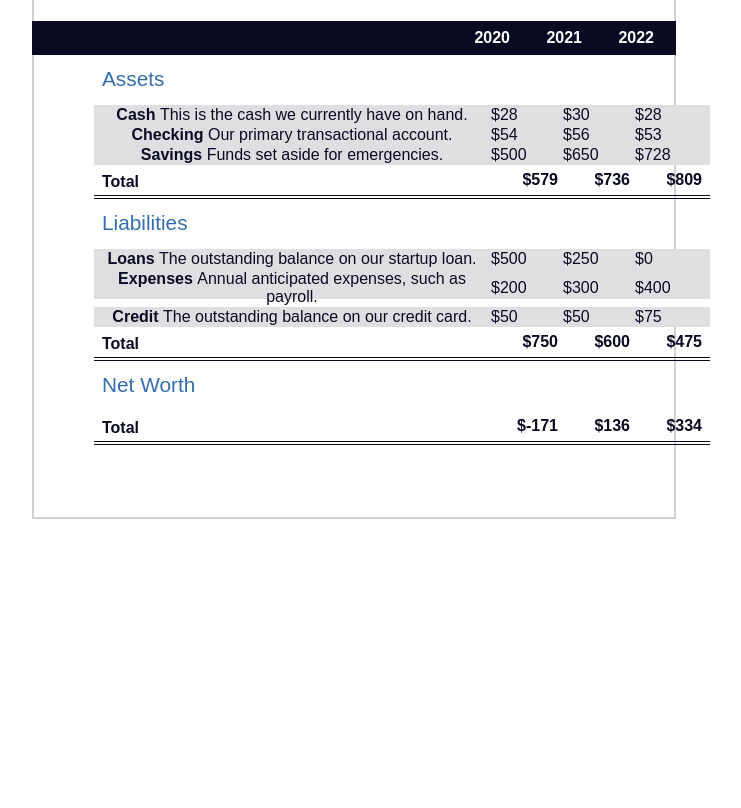
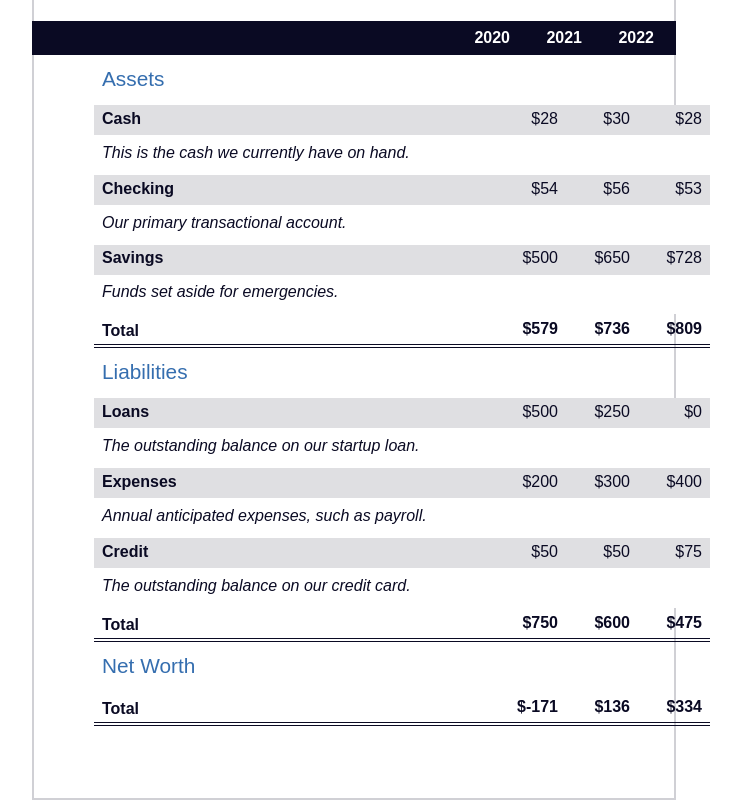
Before and after one commit to mdwasim74/balanceSheet, a plain HTML site: page index.html in a window 1280 px wide. Shown: the part 106-914 px from the top of the page, without its empty margins (286-1027 px from the left). Before the commit the page ends 800 px from the top, so only its background shows below. Drawn offline with Linux system fonts and the light colour scheme.

Commit message:
bug fixed

```diff
--- a/styles.css
+++ b/styles.css
@@ -92,9 +92,9 @@ section {
 
 /* Before you start diving in to the table itself, your span elements are currently bolded.
 The :not() pseudo-selector is used to target all elements that do not match the selector - in this case, any of your span elements that do not have the sr-only class. */
-span {
+/* span {
   font-weight: normal;
-}
+} */
 
 /* Set the border-collapse property to collapse, which will allow cell borders to collapse into a single border, instead of a border around each cell. Also set the border property to 0 to hide the borders themselves. */
 table {
@@ -161,3 +161,27 @@ tr.total:hover {
 tr.data {
   background-image: linear-gradient(to bottom, #dfdfe2 1.845rem, white 1.845rem);
 }
+
+tr.data th {
+  text-align: left;
+  padding-top: 0.3rem;
+  padding-left: 0.5rem;
+}
+
+tr.data th .description {
+  display: block;
+  font-style: italic;
+  font-weight: normal;
+  padding: 1rem 0 0.75rem;
+  margin-right: -13.5rem;
+}
+tr.data td {
+  vertical-align: top;
+  text-align: right;
+  padding: 0.3rem 0.25rem 0;
+}
+
+/*  element, but specifically select the last one.  */
+tr.data td:last-of-type {
+  padding-right: 0.5rem;
+}
```
